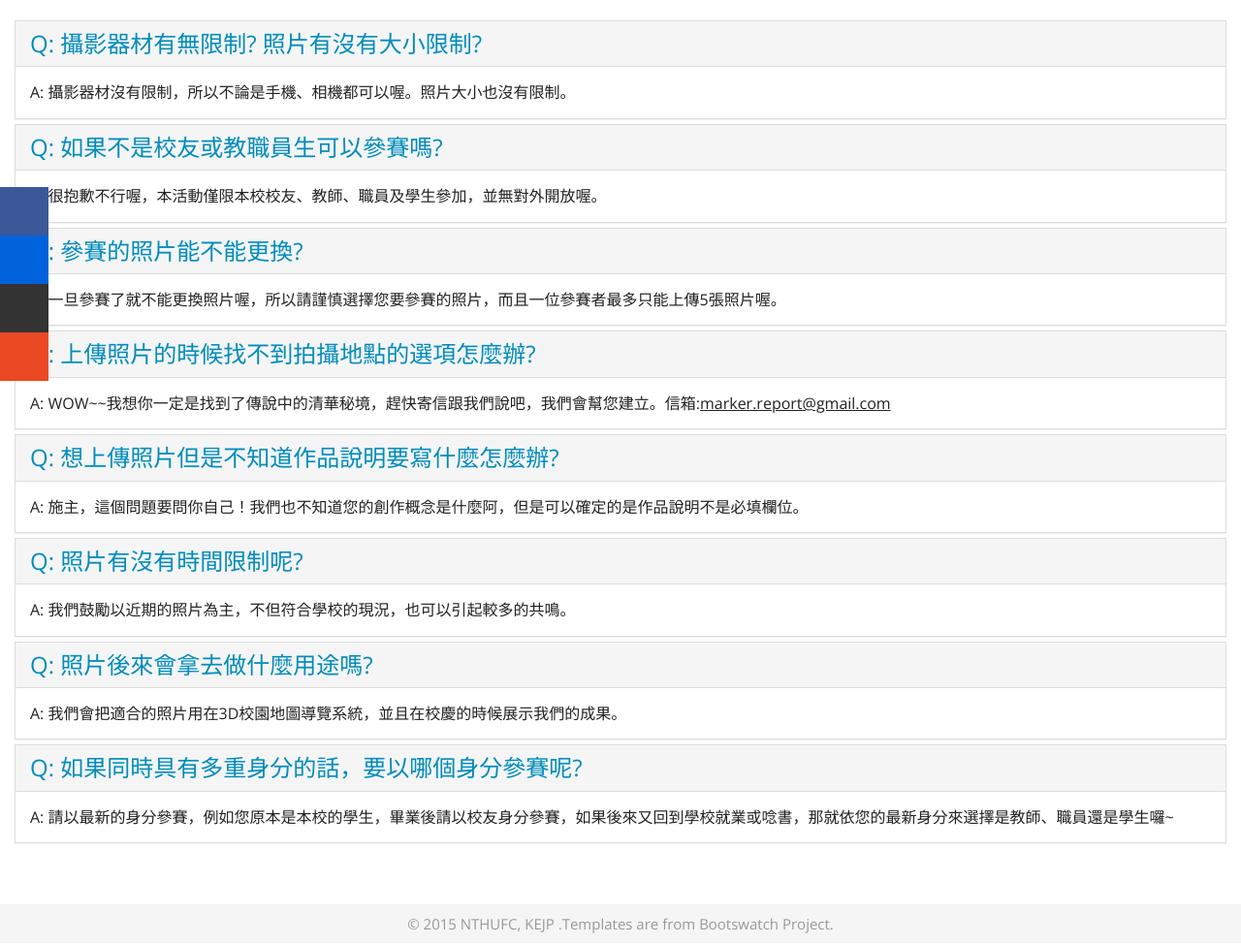
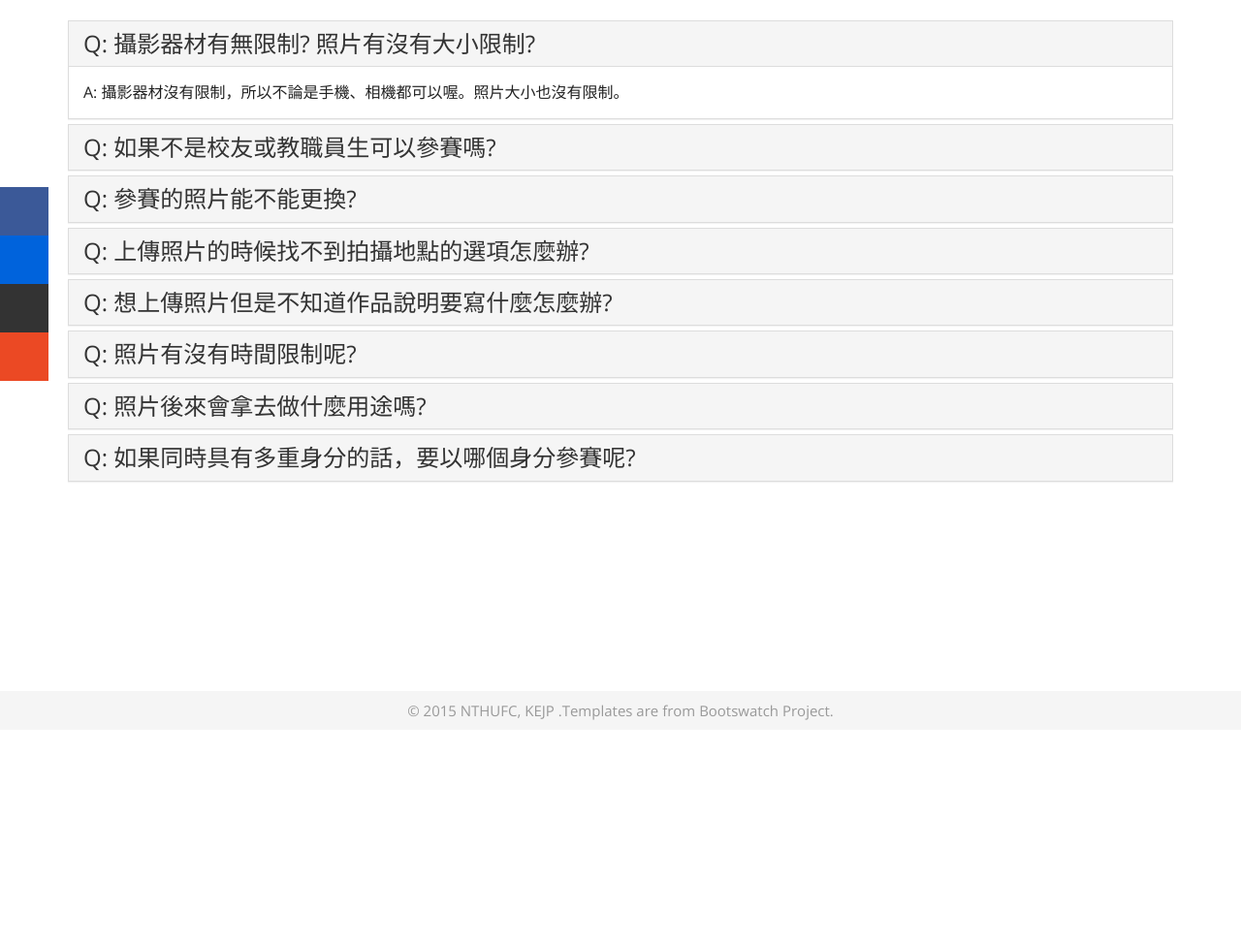
Before and after one commit to octopopo/NTHUFC, a Django app: page /q_a/ in a window 1280 px wide. Shown: the part 47-1021 px from the top of the page at 97% size. After the commit the page ends 790 px from the top, so only its background shows below. Run offline with Django 3.2, Linux system fonts and the light colour scheme; some libraries are stand-ins or nearby versions; some web fonts are replaced.

Commit message:
no message

```diff
--- a/NTHUFC/settings.py
+++ b/NTHUFC/settings.py
@@ -69,7 +69,7 @@ WSGI_APPLICATION = 'NTHUFC.wsgi.application'
 
 CONFIG_PATH = os.path.join(BASE_DIR, 'NTHUFC/config/NTHUFC.cfg')
 
-
+'''
 DATABASES = {
     'default': {
         'ENGINE': 'django.db.backends.mysql',
@@ -78,15 +78,15 @@ DATABASES = {
         },
     }
 };
+'''
 
-'''
 DATABASES = {
     'default': {
         'ENGINE': 'django.db.backends.sqlite3',
         'NAME': os.path.join(BASE_DIR, 'db.sqlite3'),
     }
 }
-'''
+
 
 # Internationalization
 # https://docs.djangoproject.com/en/1.7/topics/i18n/
--- a/index/templates/index/q_a.html
+++ b/index/templates/index/q_a.html
@@ -9,34 +9,30 @@
 <link rel="stylesheet" href={% static "css/q_a.css" %} media="screen">
 {% endblock import_source %}
 {% block body_block %}
-<div class="panel-group" id="accordion" role="tablist" aria-multiselectable="false">
+<div class = "container">
+<div class="panel-group" id="accordion" role="tablist" aria-multiselectable="true">
   <div class="panel panel-default">
     <div class="panel-heading" role="tab" id="headingOne">
       <h4 class="panel-title">
-      	<stong>
-        <a role = "button" data-toggle="collapse" data-parent="#accordion" href="#collapseOne" aria-expanded="false" aria-controls="collapseOne" class = "panelT">
+        <a role="button" data-toggle="collapse" data-parent="#accordion" href="#collapseOne" aria-expanded="true" aria-controls="collapseOne">
           Q: 攝影器材有無限制? 照片有沒有大小限制?
         </a>
-        </stong>
       </h4>
     </div>
     <div id="collapseOne" class="panel-collapse collapse in" role="tabpanel" aria-labelledby="headingOne">
       <div class="panel-body">
-        A: 攝影器材沒有限制，所以不論是手機、相機都可以喔。照片大小也沒有限制。
-      </div>
+        A: 攝影器材沒有限制，所以不論是手機、相機都可以喔。照片大小也沒有限制。      </div>
     </div>
   </div>
   <div class="panel panel-default">
     <div class="panel-heading" role="tab" id="headingTwo">
       <h4 class="panel-title">
-      	<stong>
-        <a role = "button" data-toggle="collapse" data-parent="#accordion" href="#collapseTwo" aria-expanded="false" aria-controls="collapseTwo" class = "panelT">
+        <a class="collapsed" role="button" data-toggle="collapse" data-parent="#accordion" href="#collapseTwo" aria-expanded="false" aria-controls="collapseTwo">
           Q: 如果不是校友或教職員生可以參賽嗎?
         </a>
-        </stong>
       </h4>
     </div>
-    <div id="collapseTwo" class="panel-collapse collapse in" role="tabpanel" aria-labelledby="headingTwo">
+    <div id="collapseTwo" class="panel-collapse collapse" role="tabpanel" aria-labelledby="headingTwo">
       <div class="panel-body">
         A: 很抱歉不行喔，本活動僅限本校校友、教師、職員及學生參加，並無對外開放喔。
       </div>
@@ -45,14 +41,12 @@
   <div class="panel panel-default">
     <div class="panel-heading" role="tab" id="headingThree">
       <h4 class="panel-title">
-      	<stong>
-        <a role = "button" data-toggle="collapse" data-parent="#accordion" href="#collapseThree" aria-expanded="false" aria-controls="collapseThree" class = "panelT">
+        <a class="collapsed" role="button" data-toggle="collapse" data-parent="#accordion" href="#collapseThree" aria-expanded="false" aria-controls="collapseThree">
           Q: 參賽的照片能不能更換?
         </a>
-        </stong>
       </h4>
     </div>
-    <div id="collapseThree" class="panel-collapse collapse in" role="tabpanel" aria-labelledby="headingThree">
+    <div id="collapseThree" class="panel-collapse collapse" role="tabpanel" aria-labelledby="headingThree">
       <div class="panel-body">
         A: 一旦參賽了就不能更換照片喔，所以請謹慎選擇您要參賽的照片，而且一位參賽者最多只能上傳5張照片喔。
       </div>
@@ -61,13 +55,12 @@
   <div class="panel panel-default">
     <div class="panel-heading" role="tab" id="headingFour">
       <h4 class="panel-title">
-      	<stong>
-        <a role = "button" data-toggle="collapse" data-parent="#accordion" href="#collapseFour" aria-expanded="false" aria-controls="collapseFour" class = "panelT">
-          Q: 上傳照片的時候找不到拍攝地點的選項怎麼辦?        </a>
-        </stong>
+        <a class="collapsed" role="button" data-toggle="collapse" data-parent="#accordion" href="#collapseFour" aria-expanded="false" aria-controls="collapseFour">
+          Q: 上傳照片的時候找不到拍攝地點的選項怎麼辦?
+        </a>
       </h4>
     </div>
-    <div id="collapseFour" class="panel-collapse collapse in" role="tabpanel" aria-labelledby="headingFour">
+    <div id="collapseFour" class="panel-collapse collapse" role="tabpanel" aria-labelledby="headingFour">
       <div class="panel-body">
         A:  WOW~~我想你一定是找到了傳說中的清華秘境，趕快寄信跟我們說吧，我們會幫您建立。信箱:<u>marker.report@gmail.com</u>
       </div>
@@ -76,13 +69,11 @@
 <div class="panel panel-default">
     <div class="panel-heading" role="tab" id="headingFive">
       <h4 class="panel-title">
-      	<stong>
-        <a role = "button" data-toggle="collapse" data-parent="#accordion" href="#collapseFive" aria-expanded="false" aria-controls="collapseFive" class = "panelT">
-          Q: 想上傳照片但是不知道作品說明要寫什麼怎麼辦?       </a>
-        </stong>
+        <a class="collapsed" role="button" data-toggle="collapse" data-parent="#accordion" href="#collapseFive" aria-expanded="false" aria-controls="collapseFive">
+          Q: 想上傳照片但是不知道作品說明要寫什麼怎麼辦?        </a>
       </h4>
     </div>
-    <div id="collapseFive" class="panel-collapse collapse in" role="tabpanel" aria-labelledby="headingFive">
+    <div id="collapseFive" class="panel-collapse collapse" role="tabpanel" aria-labelledby="headingFive">
       <div class="panel-body">
         A: 施主，這個問題要問你自己！我們也不知道您的創作概念是什麼阿，但是可以確定的是作品說明不是必填欄位。
       </div>
@@ -91,14 +82,12 @@
   <div class="panel panel-default">
     <div class="panel-heading" role="tab" id="headingSix">
       <h4 class="panel-title">
-      	<stong>
-        <a role = "button" data-toggle="collapse" data-parent="#accordion" href="#collapseSix" aria-expanded="false" aria-controls="collapseSix" class = "panelT">
+        <a class="collapsed" role="button" data-toggle="collapse" data-parent="#accordion" href="#collapseSix" aria-expanded="false" aria-controls="collapseSix">
           Q: 照片有沒有時間限制呢?
         </a>
-        </stong>
       </h4>
     </div>
-    <div id="collapseSix" class="panel-collapse collapse in" role="tabpanel" aria-labelledby="headingSix">
+    <div id="collapseSix" class="panel-collapse collapse" role="tabpanel" aria-labelledby="headingSix">
       <div class="panel-body">
         A: 我們鼓勵以近期的照片為主，不但符合學校的現況，也可以引起較多的共鳴。
       </div>
@@ -107,14 +96,12 @@
   <div class="panel panel-default">
     <div class="panel-heading" role="tab" id="headingSeven">
       <h4 class="panel-title">
-      	<stong>
-        <a role = "button" data-toggle="collapse" data-parent="#accordion" href="#collapseSeven" aria-expanded="false" aria-controls="collapseSeven" class = "panelT">
+        <a class="collapsed" role="button" data-toggle="collapse" data-parent="#accordion" href="#collapseSeven" aria-expanded="false" aria-controls="collapseSeven">
           Q: 照片後來會拿去做什麼用途嗎?
         </a>
-        </stong>
       </h4>
     </div>
-    <div id="collapseSeven" class="panel-collapse collapse in" role="tabpanel" aria-labelledby="headingSeven">
+    <div id="collapseSeven" class="panel-collapse collapse" role="tabpanel" aria-labelledby="headingSeven">
       <div class="panel-body">
         A: 我們會把適合的照片用在3D校園地圖導覽系統，並且在校慶的時候展示我們的成果。
       </div>
@@ -123,19 +110,18 @@
   <div class="panel panel-default">
     <div class="panel-heading" role="tab" id="headingEight">
       <h4 class="panel-title">
-      	<stong>
-        <a role = "button" data-toggle="collapse" data-parent="#accordion" href="#collapseEight" aria-expanded="false" aria-controls="collapseEight" class = "panelT">
+        <a class="collapsed" role="button" data-toggle="collapse" data-parent="#accordion" href="#collapseEight" aria-expanded="false" aria-controls="collapseEight">
           Q: 如果同時具有多重身分的話，要以哪個身分參賽呢?
         </a>
-        </stong>
       </h4>
     </div>
-    <div id="collapseEight" class="panel-collapse collapse in" role="tabpanel" aria-labelledby="headingEight">
+    <div id="collapseThree" class="panel-collapse collapse" role="tabpanel" aria-labelledby="headingEight">
       <div class="panel-body">
         A: 請以最新的身分參賽，例如您原本是本校的學生，畢業後請以校友身分參賽，如果後來又回到學校就業或唸書，那就依您的最新身分來選擇是教師、職員還是學生囉~
       </div>
     </div>
   </div>
   </div>
+</div>
 
 {% endblock body_block %}
```
Lines whose indentation alone changed are shown as unchanged.
